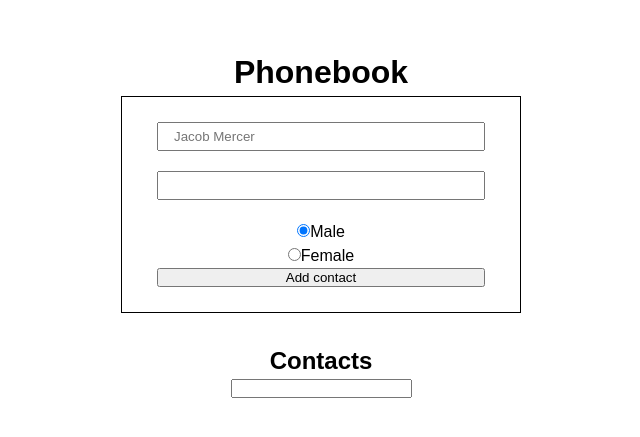
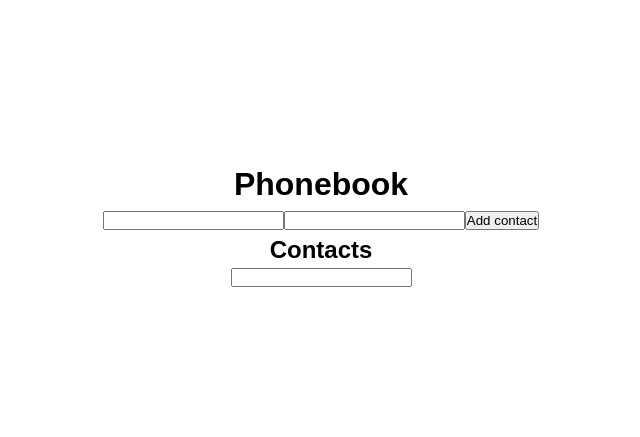
Before and after one commit to AntifragileVN/redax-phonebook, a React (Create React App) app: page / in a window 1280 px wide. Shown: the part 177-614 px from the top of the page, without its empty margins (319-959 px from the left). Built offline with nearby package versions, Linux system fonts and the light colour scheme.

Commit message:
Make this form with formik lib

```diff
--- a/package.json
+++ b/package.json
@@ -6,13 +6,15 @@
     "@testing-library/jest-dom": "^5.17.0",
     "@testing-library/react": "^13.4.0",
     "@testing-library/user-event": "^13.5.0",
+    "formik": "^2.4.5",
     "nanoid": "^5.0.1",
     "prop-types": "^15.8.1",
     "react": "^18.2.0",
     "react-dom": "^18.2.0",
     "react-scripts": "5.0.1",
     "styled-components": "^6.0.8",
-    "web-vitals": "^2.1.4"
+    "web-vitals": "^2.1.4",
+    "yup": "^1.2.0"
   },
   "scripts": {
     "start": "react-scripts start",
--- a/src/App.js
+++ b/src/App.js
@@ -1,5 +1,6 @@
 import { nanoid } from 'nanoid';
 import { Component } from 'react';
+
 import { Phonebook } from './Components/Phonebook/Phonebook';
 import { ContactList } from './Components/ContactsList/ContactList';
 import { Filter } from './Components/Filter/Filter';
@@ -8,9 +9,6 @@ import './App.css';
 class App extends Component {
 	state = {
 		contacts: [],
-		name: '',
-		number: '',
-		gender: 'male',
 		filter: '',
 	};
 
@@ -18,34 +16,25 @@ class App extends Component {
 		this.setState({ [target.name]: target.value });
 	};
 
-	hangleRadio = (e) => {
-		this.setState({ gender: e.target.value });
-	};
-
-	handleSubmit = (e) => {
-		e.preventDefault();
-
+	handleSubmit = (newContact, { resetForm }) => {
+		console.log('gg');
 		const { contacts } = this.state;
 		const alreadyExist = contacts.find(
 			(contact) =>
-				contact.name.toLowerCase() === this.state.name.toLowerCase()
+				contact.name.toLowerCase() === newContact.name.toLowerCase()
 		);
 
 		if (alreadyExist) {
+			resetForm();
 			return alert('such name already exist');
 		}
 
-		this.setState({
-			contacts: [
-				...this.state.contacts,
-				{
-					id: nanoid(),
-					name: this.state.name,
-					number: this.state.number,
-					gender: this.state.gender,
-				},
-			],
-		});
+		const contact = { id: nanoid(), ...newContact };
+
+		this.setState((prevState) => ({
+			contacts: [...prevState.contacts, contact],
+		}));
+		resetForm();
 	};
 
 	onDeleteContact = (id) => {
@@ -57,7 +46,7 @@ class App extends Component {
 	};
 
 	render() {
-		const { contacts, name, number, gender, filter } = this.state;
+		const { contacts, filter } = this.state;
 		const normalizedFilter = filter.toLowerCase();
 
 		const filterContacts = contacts.filter((contact) =>
@@ -67,14 +56,7 @@ class App extends Component {
 		return (
 			<div className="App">
 				<h1>Phonebook</h1>
-				<Phonebook
-					name={name}
-					number={number}
-					gender={gender}
-					onContactFormSubmit={this.handleSubmit}
-					onContactFormChange={this.handleChange}
-					onContactFromChecked={this.hangleRadio}
-				/>
+				<Phonebook onFormSubmit={this.handleSubmit} />
 				<h2>Contacts</h2>
 				<Filter filter={filter} handleChange={this.handleChange} />
 
--- a/src/Components/Phonebook/Phonebook.jsx
+++ b/src/Components/Phonebook/Phonebook.jsx
@@ -1,60 +1,52 @@
-import { ContactInput, Form } from './Phonebook.styled';
+// import { ContactInput } from './Phonebook.styled';
+import { Formik, Field, Form, ErrorMessage } from 'formik';
+import * as Yup from 'yup';
 
-export function Phonebook({
-	name,
-	number,
-	gender,
-	onContactFormSubmit,
-	onContactFormChange,
-	onContactFromChecked,
-}) {
+const initialValues = {
+	name: '',
+	number: '',
+};
+
+const namePattern =
+	/^[a-zA-Zа-яА-Я]+(([' -][a-zA-Zа-яА-Я ])?[a-zA-Zа-яА-Я]*)*$/;
+const phonePattern =
+	/\+?\d{1,4}?[-.\s]?\(?\d{1,3}?\)?[-.\s]?\d{1,4}[-.\s]?\d{1,4}[-.\s]?\d{1,9}/;
+
+const schema = Yup.object().shape({
+	name: Yup.string()
+		.max(15, 'Must be 15 characters or less')
+		.required('Required')
+		.matches(
+			namePattern,
+			"Name may contain only letters, apostrophe, dash and spaces. For example Adrian, Jacob Mercer, Charles de Batz de Castelmore d'Artagnan"
+		),
+	number: Yup.string()
+		.max(13, 'Must be 13 characters or less')
+		.required('Required')
+		.matches(
+			phonePattern,
+			'Phone number must be digits and can contain spaces, dashes, parentheses and can start with +'
+		),
+});
+
+export const Phonebook = ({ onFormSubmit }) => {
 	return (
-		<Form onSubmit={onContactFormSubmit}>
-			<ContactInput
-				type="text"
-				name="name"
-				onChange={onContactFormChange}
-				placeholder="Jacob Mercer"
-				value={name}
-				// pattern="^[a-zA-Zа-яА-Я]+(([' -][a-zA-Zа-яА-Я ])?[a-zA-Zа-яА-Я]*)*$"
-				title="Name may contain only letters, apostrophe, dash and spaces. For example Adrian, Jacob Mercer, Charles de Batz de Castelmore d'Artagnan"
-				required
-			/>
+		<Formik
+			initialValues={initialValues}
+			validationSchema={schema}
+			onSubmit={onFormSubmit}
+		>
+			<Form>
+				<label htmlFor="name"></label>
+				<Field type="text" name="name" />
+				<ErrorMessage name={'name'}></ErrorMessage>
 
-			<ContactInput
-				type="tel"
-				name="number"
-				value={number}
-				onChange={onContactFormChange}
-				// pattern="\+?\d{1,4}?[-.\s]?\(?\d{1,3}?\)?[-.\s]?\d{1,4}[-.\s]?\d{1,4}[-.\s]?\d{1,9}"
-				title="Phone number must be digits and can contain spaces, dashes, parentheses and can start with +"
-				required
-			/>
-			<div>
-				<input
-					type="radio"
-					name="maleGender"
-					value={'male'}
-					checked={gender === 'male'}
-					onChange={onContactFromChecked}
-					title="male"
-				/>
-				<label htmlFor="maleGender">Male</label>
-			</div>
+				<label htmlFor="number"></label>
+				<Field type="tel" name="number" />
+				<ErrorMessage name={'number'}></ErrorMessage>
 
-			<div>
-				<input
-					type="radio"
-					name="femaleGender"
-					value={'female'}
-					checked={gender === 'female'}
-					onChange={onContactFromChecked}
-					title="female"
-				/>
-				<label htmlFor="femaleGender">Female</label>
-			</div>
-
-			<button type="submit">Add contact</button>
-		</Form>
+				<button type="submit">Add contact</button>
+			</Form>
+		</Formik>
 	);
-}
+};
```
Also changed, not shown: 1 other file (tests, documents, lock files or other folders).
